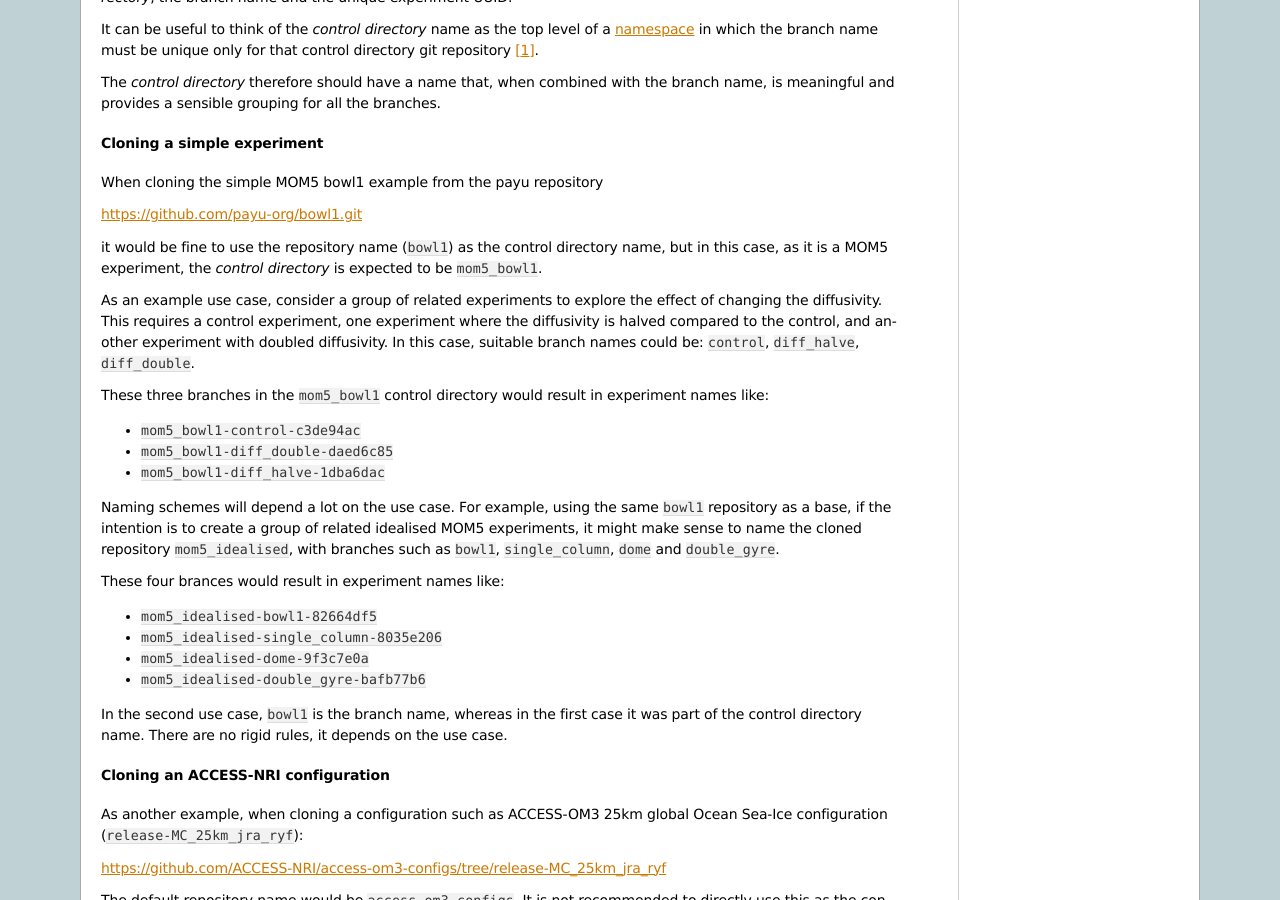
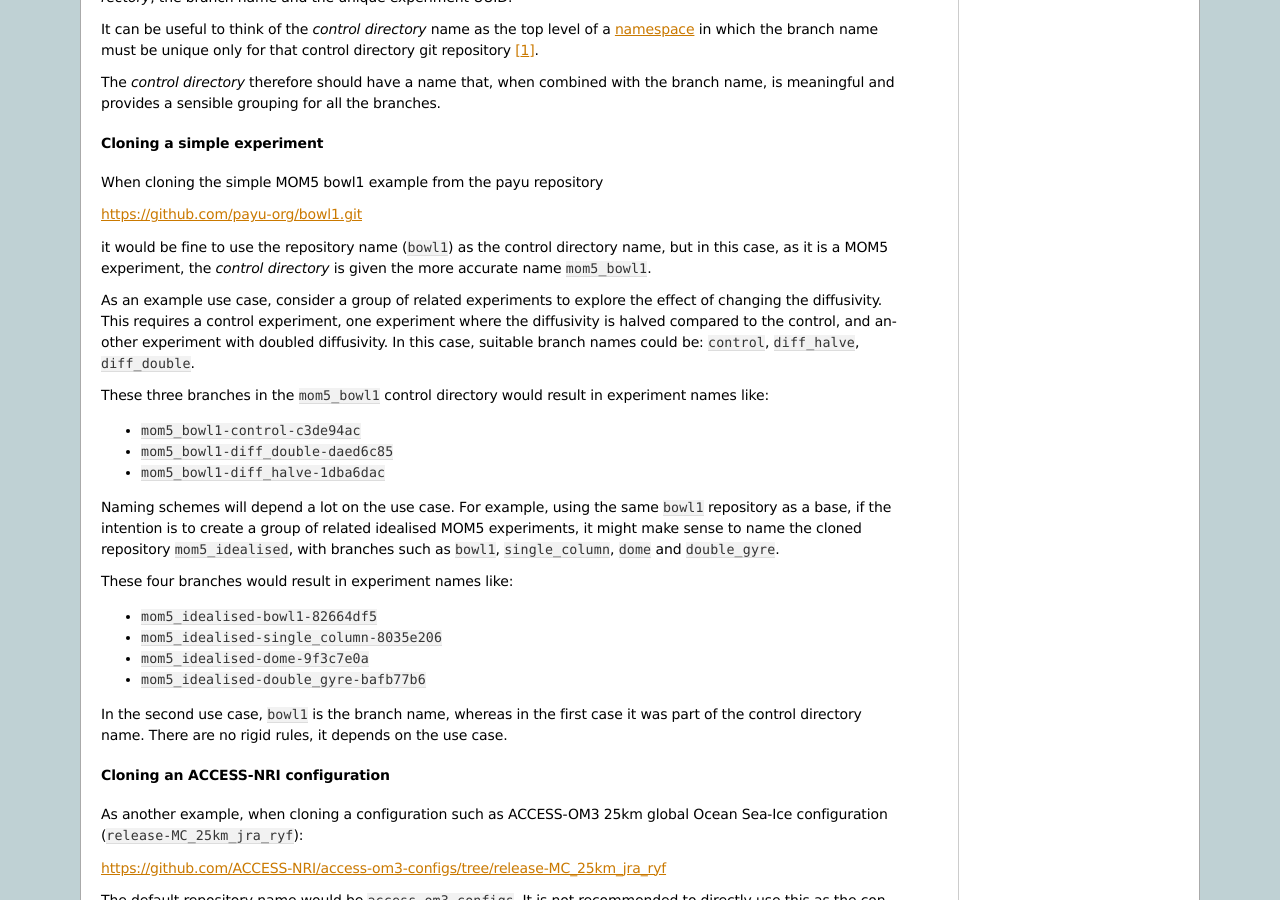
Before and after one commit to payu-org/payu, a Sphinx documentation site: the page built from docs/source/usage.rst, in a window 1280 px wide and 900 px high, scrolled down 8958 px. Built offline with Sphinx 7.4.7, drawn with Linux system fonts in a browser that asks for light colours.

Commit message:
Apply suggestions from review
Co-authored-by: Anton Steketee <79179784+anton-seaice@users.noreply.github.com>

```diff
--- a/docs/source/usage.rst
+++ b/docs/source/usage.rst
@@ -562,7 +562,7 @@ When cloning the simple MOM5 bowl1 example from the payu repository
 https://github.com/payu-org/bowl1.git
 
 it would be fine to use the repository name (``bowl1``) as the control directory
-name, but in this case, as it is a MOM5 experiment, the *control directory* is expected to be
+name, but in this case, as it is a MOM5 experiment, the *control directory* is given the more accurate name
 ``mom5_bowl1``.
 
 As an example use case, consider a group of related experiments to explore the effect
@@ -582,7 +582,7 @@ repository as a base, if the intention is to create a group of related idealised
 experiments, it might make sense to name the cloned repository ``mom5_idealised``,
 with branches such as ``bowl1``, ``single_column``, ``dome`` and ``double_gyre``.
 
-These four brances would result in experiment names like:
+These four branches would result in experiment names like:
 
 * ``mom5_idealised-bowl1-82664df5``
 * ``mom5_idealised-single_column-8035e206``
```
